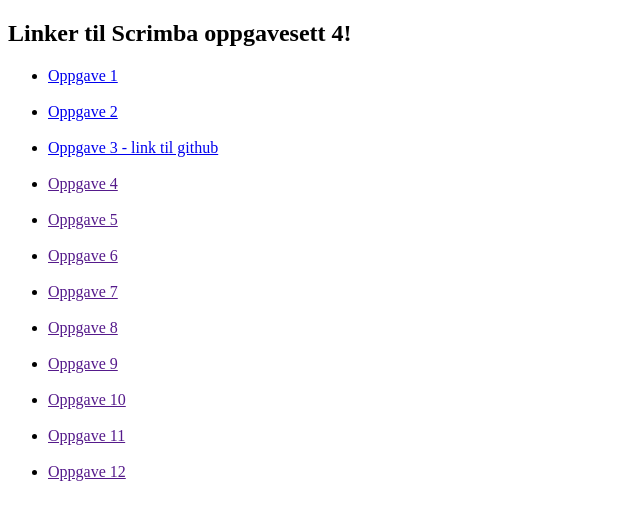
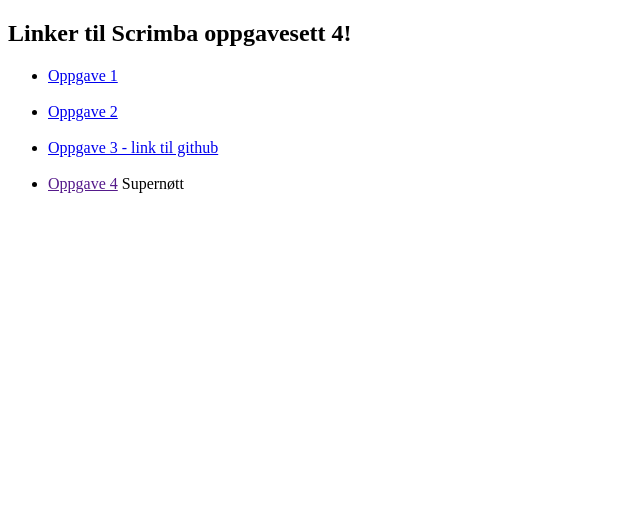
Before and after one commit to Ludkva/ID-oppgavesett-Tema7, a plain HTML site: page Oppgavesett4/index.html in a window 1280 px wide. Shown: the whole page, without its empty margins (0-640 px from the left). Drawn offline with Linux system fonts and the light colour scheme.

Commit message:
Fixed Links

```diff
--- a/Oppgavesett4/index.html
+++ b/Oppgavesett4/index.html
@@ -16,22 +16,8 @@
         <br>
         <li><a href="https://ludkva.github.io/ID-oppgavesett-Tema7/">Oppgave 3 - link til github</a></li>
         <br>
-        <li><a href="">Oppgave 4</a></li>
+        <li><a href="">Oppgave 4</a> Supernøtt</li>
         <br>
-        <li><a href="">Oppgave 5</a></li>
-        <br>
-        <li><a href="">Oppgave 6</a></li>
-        <br>
-        <li><a href="">Oppgave 7</a></li>
-        <br>
-        <li><a href="">Oppgave 8</a></li>
-        <br>
-        <li><a href="">Oppgave 9</a></li>
-        <br>
-        <li><a href="">Oppgave 10</a></li>
-        <br>
-        <li><a href="">Oppgave 11</a></li>
-        <br>
-        <li><a href="">Oppgave 12</a></li>
+
 </body>
 </html>
```
